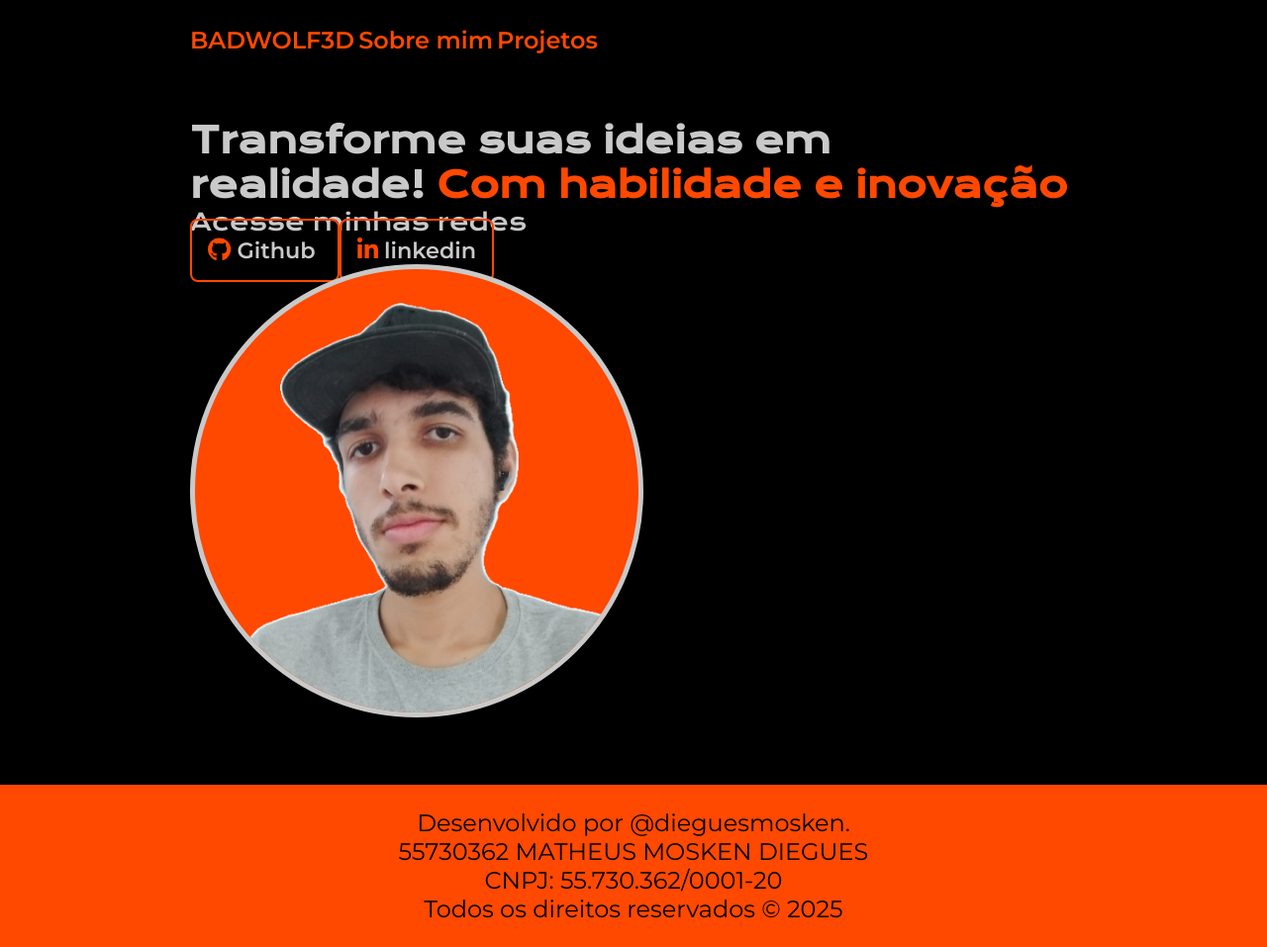
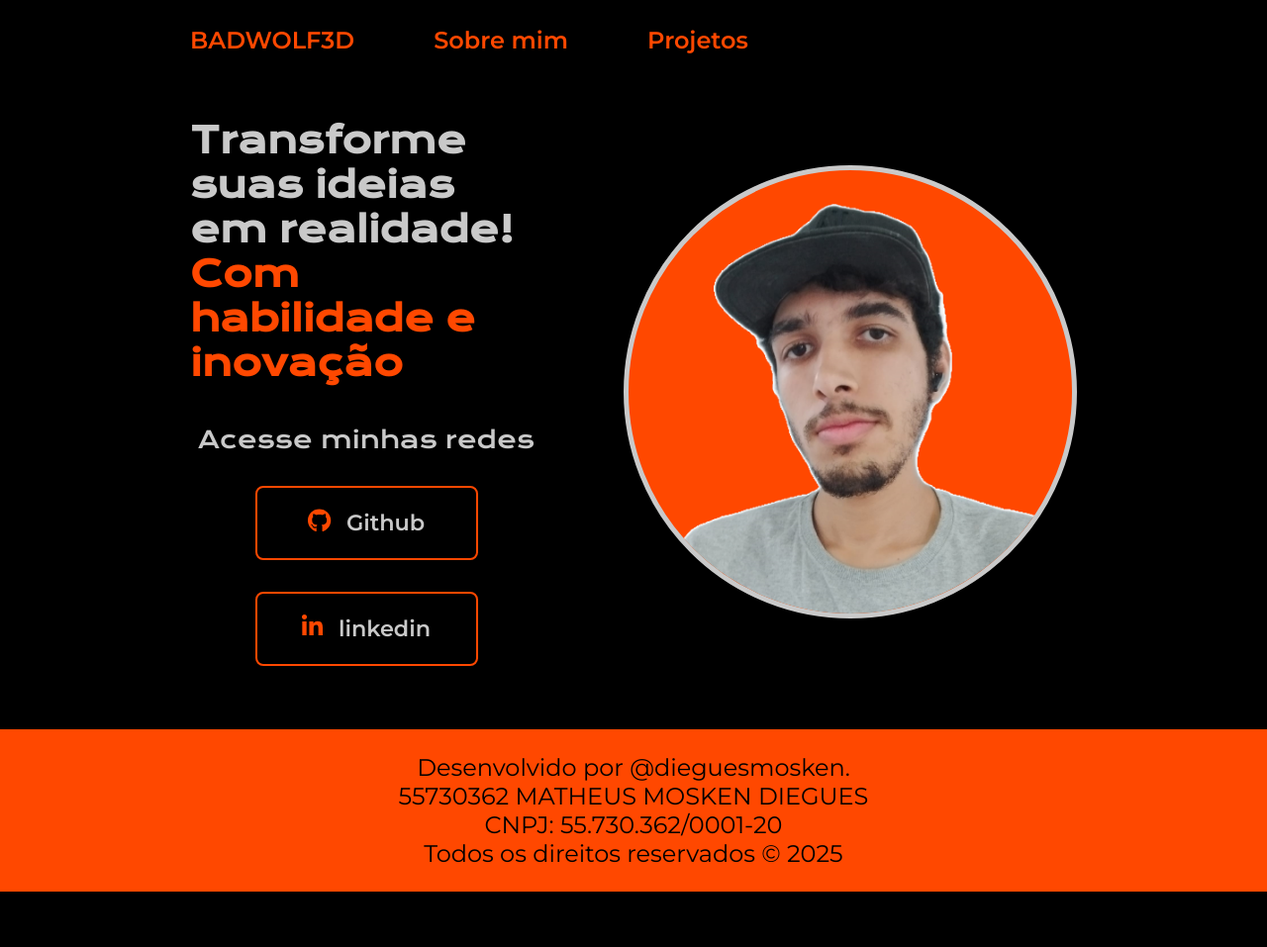
Before and after one commit to dieguesmosken/dieguesmosken.github.io, a PHP site: page /v2/index.html in a window 1280 px wide. Shown: the whole page at 99% size. After the commit the page ends 901 px from the top, so only its background shows below. Run offline with PHP 8.4, Linux system fonts and the light colour scheme.

Commit message:
Update style.css

```diff
--- a/v2/styles/style.css
+++ b/v2/styles/style.css
@@ -1,116 +1,129 @@
-/* Importação das fontes */
 @import url('https://fonts.googleapis.com/css2?family=Krona+One&family=Montserrat:wght@400;600&display=swap');
 
-/* Variáveis de cor e fontes */
 :root {
     --cor-primaria: #000000;
     --cor-secundaria: #c9c9c9;
     --cor-terciaria: #ff4800;
     --cor-hover: #3e1200;
+    /* --cor-primaria: #454545;
+    --cor-secundaria: #FFE6C7;
+    --cor-terciaria: #FF6000;
+    --cor-hover: #FFA559; */
+
     --fonte-primaria: 'Krona One', sans-serif;
     --fonte-secundaria: 'Montserrat', sans-serif;
 }
-
-/* Reset de margens e padding */
-* {
+*{
     margin: 0;
     padding: 0;
 }
 
-/* Estilos gerais para o body */
-body {
+body{
     box-sizing: border-box;
     background-color: var(--cor-primaria);
     color: var(--cor-secundaria);
 }
 
-/* Cabeçalho */
-.cabecalho {
+.cabecalho{
     padding: 2% 0% 0% 15%;
 }
-
-.cabecalho__menu {
+.cabecalho__menu{
+    display: flex;
     gap: 80px;
 }
-
-.cabecalho__menu__link {
+.cabecalho__menu__link{
     font-family: var(--fonte-secundaria);
     font-size: 1.5rem;
     font-weight: 600;
     color: var(--cor-terciaria);
     text-decoration: none;
 }
-
-/* Estilos para a apresentação */
-.apresentacao {
+.apresentacao{
     padding: 5% 15%;
+    display: flex;
     align-items: center;
+    justify-content: space-between;
+    gap: 82px;
+}
+.apresentacao__conteudo{
+    width: 50%;
+    display: flex;
+    flex-direction: column;
     gap: 40px;
 }
 
-.apresentacao__conteudo {
-    width: 100%;
-    gap: 40px;
-}
-
-.apresentacao__conteudo__titulo {
+.apresentacao__conteudo__titulo{
     font-size: 2.25rem;
     font-family: var(--fonte-primaria);
 }
-
-.titulo-destaque {
+.titulo-destaque{
     color: var(--cor-terciaria);
 }
-
-.apresentacao__conteudo__texto {
+.apresentacao__conteudo__texto{
     font-size: 1.5rem;
     font-family: var(--fonte-secundaria);
 }
 
-/* Estilos para os links de navegação */
-.apresentacao__links__subtitulo {
+.apresentacao__links{
+    display: flex;
+    flex-direction: column;
+    justify-content: space-between;
+    align-items: center;
+    gap: 32px;
+}
+
+.apresentacao__links__subtitulo{
     font-family: var(--fonte-primaria);
     font-weight: 400;
     font-size: 1.5rem;
 }
-
-.apresentacao__links__navegacao {
+.apresentacao__links__navegacao{
+    display: flex;
     justify-content: center;
-    align-items: center;
     gap: 16px;
     border: 2px solid var(--cor-terciaria);
-    padding: 16px;
+    width: 50%;
     text-align: center;
     border-radius: 8px;
     font-size: 1.4rem;
     font-weight: 600;
+    padding: 21.5px;
     text-decoration: none;
     color: var(--cor-secundaria);
     font-family: var(--fonte-secundaria);
-    transition: background-color 0.3s ease;
 }
-
-.apresentacao__links__navegacao:hover {
+.apresentacao__links__navegacao:hover{
     background-color: var(--cor-hover);
     color: var(--cor-secundaria);
 }
-
-/* Estilos para os ícones de navegação */
 .apresentacao__icone {
     font-size: 1.5rem;
-    color: var(--cor-terciaria);
+    color: var(--cor-terciaria) ;
 }
 
-/* Estilos para a imagem da apresentação */
-.apresentacao__imagem {
+.apresentacao__imagem{
     width: 50%;
     border-radius: 50%;
     border: 5px solid var(--cor-secundaria);
     background-color: var(--cor-terciaria);
+
+}
+.apresentacao__email {
+    font-family: var(--fonte-secundaria);
+    font-size: 1.5rem;
+    font-weight: 600;
+    color: var(--cor-terciaria);
+    text-decoration: none;
+    display: inline-block;
+    margin-top: 10px; /* Para dar um espaçamento do texto anterior */
+    transition: color 0.3s ease; /* Transição suave para hover */
 }
 
-/* Rodapé */
-.rodape {
+.apresentacao__email:hover {
+    color: var(--cor-hover); /* Muda a cor ao passar o mouse */
+}
+
+.rodape{
     color: var(--cor-primaria);
     background-color: var(--cor-terciaria);
     padding: 24px;
@@ -120,22 +133,18 @@ body {
     font-weight: 400;
 }
 
-/* Responsividade para telas menores */
 @media (max-width: 1200px) {
-    .cabecalho {
-        padding: 10%;
+    .cabecalho{
+         padding: 10%;
     }
-
-    .cabecalho__menu {
+    .cabecalho__menu{
         justify-content: center;
     }
-
-    .apresentacao {
-        flex-direction: column;
+    .apresentacao{
+        flex-direction: column-reverse;
         padding: 5%;
     }
-
-    .apresentacao__conteudo {
+    .apresentacao__conteudo{
         width: auto;
     }
 }
```
